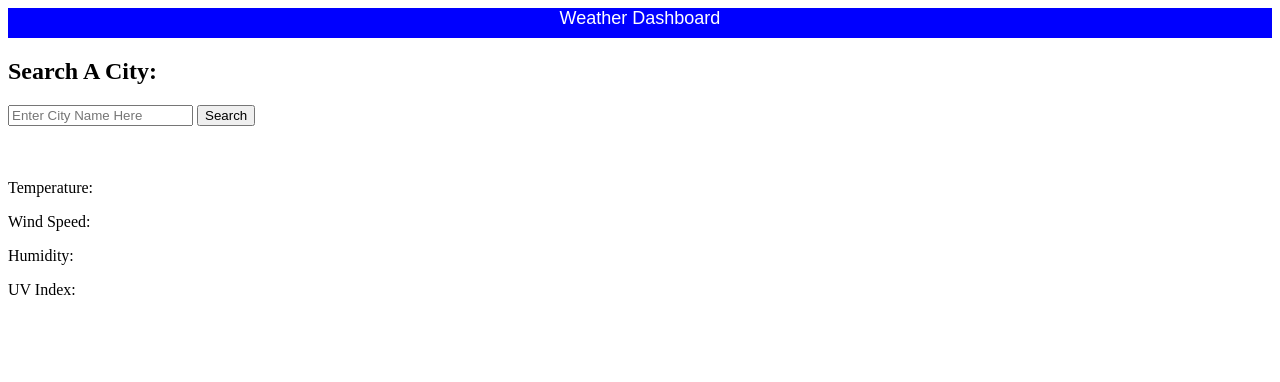
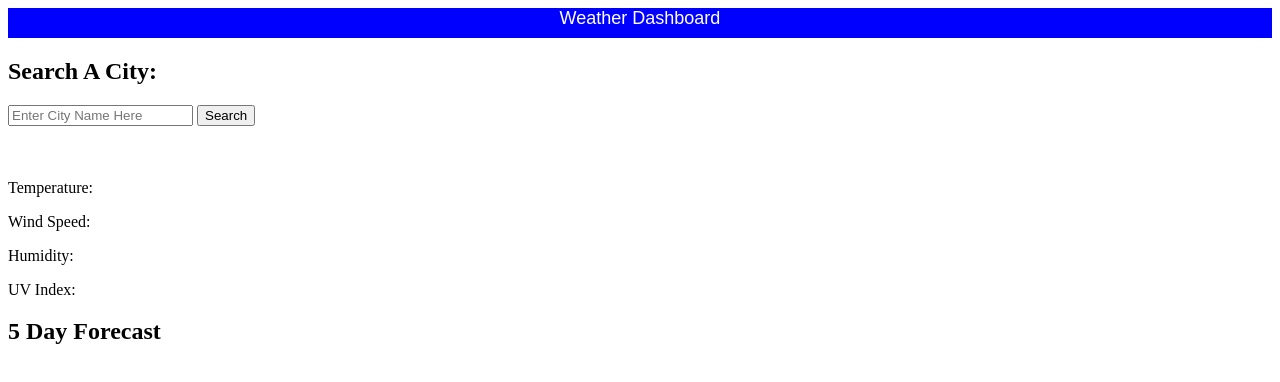
Before and after one commit to Marykate94/edgify-weather, a plain HTML site: page index.html in a window 1280 px wide. Drawn offline with Linux system fonts and the light colour scheme.

Commit message:
added 5 day forecast card set up and section header

```diff
--- a/index.html
+++ b/index.html
@@ -47,6 +47,14 @@
 
 
     <!-- create 5 day weather forecast container -->
+    <div class="container">
+        <div class="row">
+            <div class="card">
+                <h2>5 Day Forecast</h2>
+                <!-- need 5 divs for 5 forecast cards -->
+            </div>
+        </div>
+    </div>
 
     <script src="./assets/js/script.js"></script>
 </body>
```
